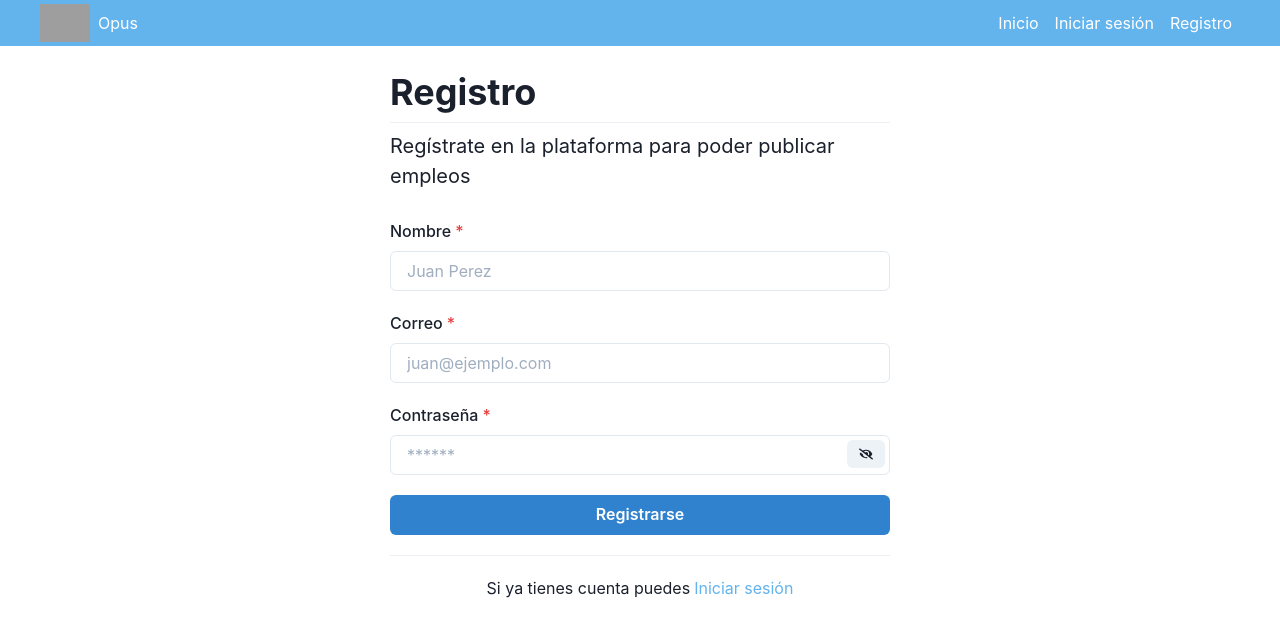
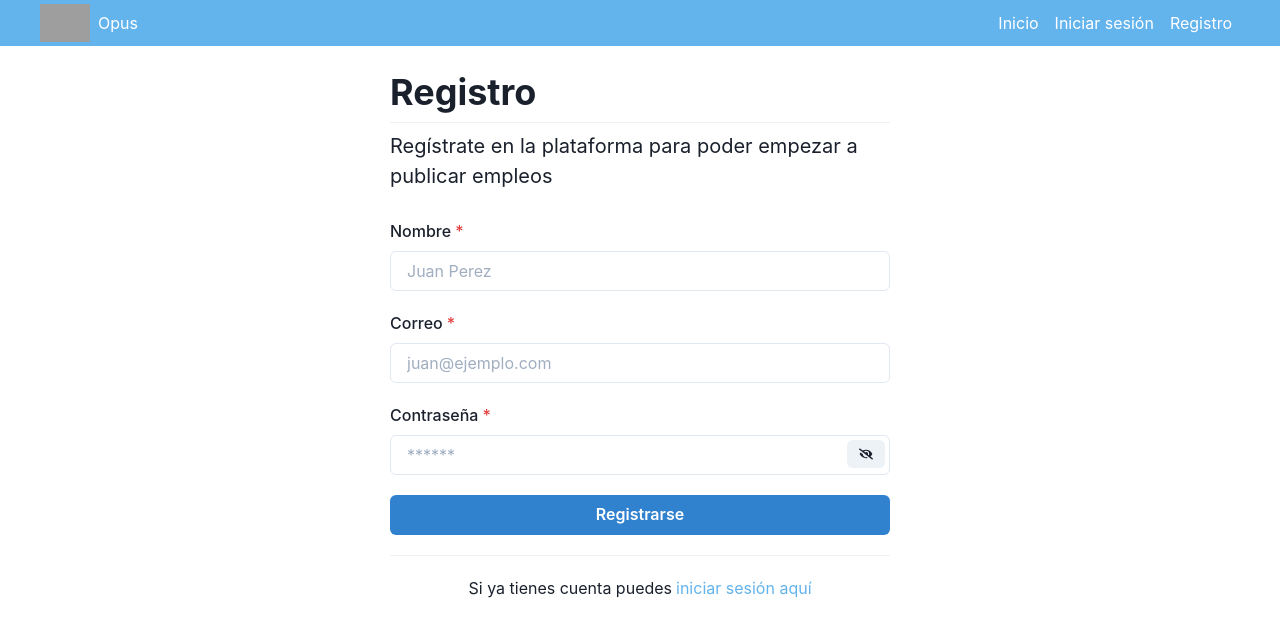
Before and after one commit to Streamelopers/opus-web, a Next.js app: page /registro in a window 1280 px wide. Shown: the top 636 px of the page. Built offline with nearby package versions, Linux system fonts and the light colour scheme; grey boxes are pictures that could not be loaded.

Commit message:
Fix message

```diff
--- a/pages/registro/index.tsx
+++ b/pages/registro/index.tsx
@@ -56,7 +56,7 @@ const SignUpForm = () => {
           <Stack maxW="500px">
             <Heading fontWeight="700">Registro</Heading>
             <Divider />
-            <Text fontSize="xl">Regístrate en la plataforma para poder publicar empleos</Text>
+            <Text fontSize="xl">Regístrate en la plataforma para poder empezar a publicar empleos</Text>
             <Form>
               <Stack spacing="20px" mt="5">
                 <Field name="name">
@@ -110,7 +110,7 @@ const SignUpForm = () => {
                   <Text>Si ya tienes cuenta puedes</Text>
                   <NextLink href="/iniciar-sesion">
                     <Link ml="1" color="blue.300">
-                      Iniciar sesión
+                      iniciar sesión aquí
                     </Link>
                   </NextLink>
                 </Flex>
```
